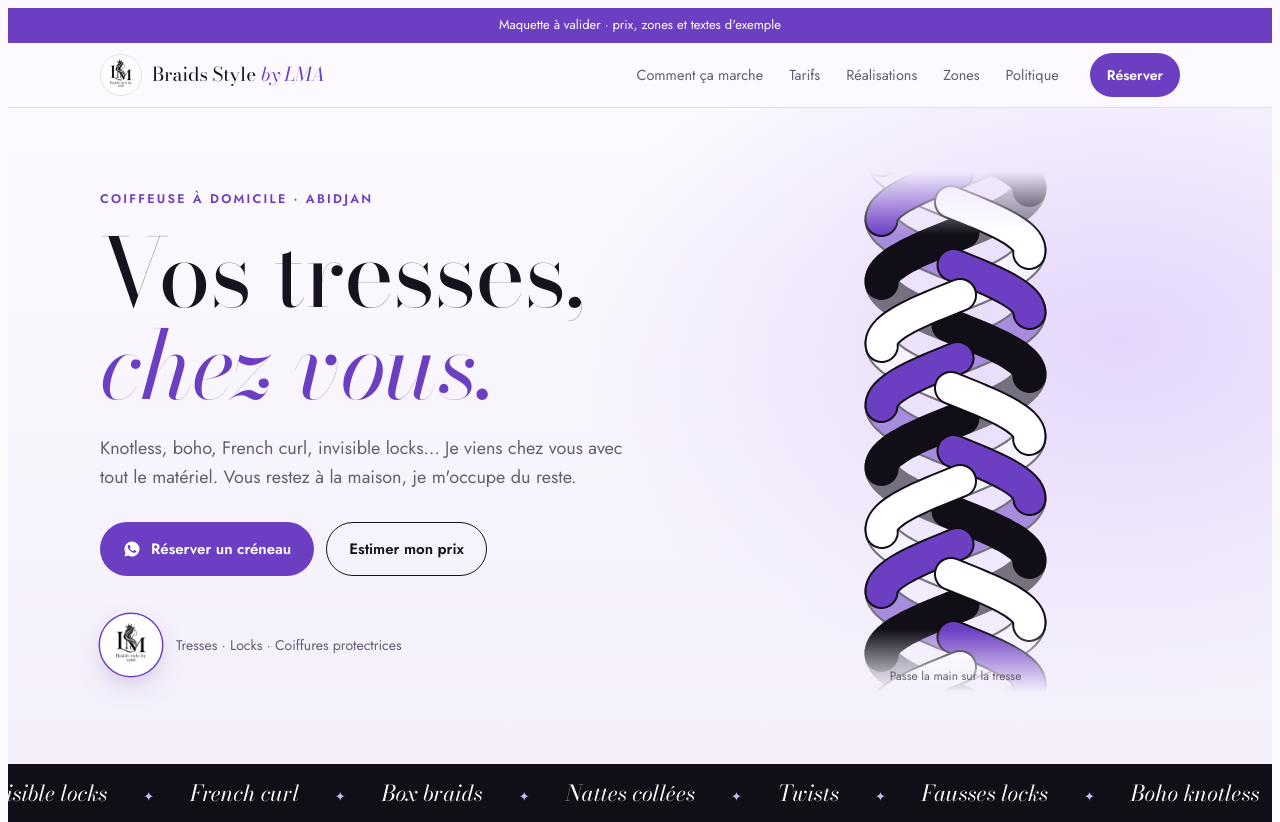
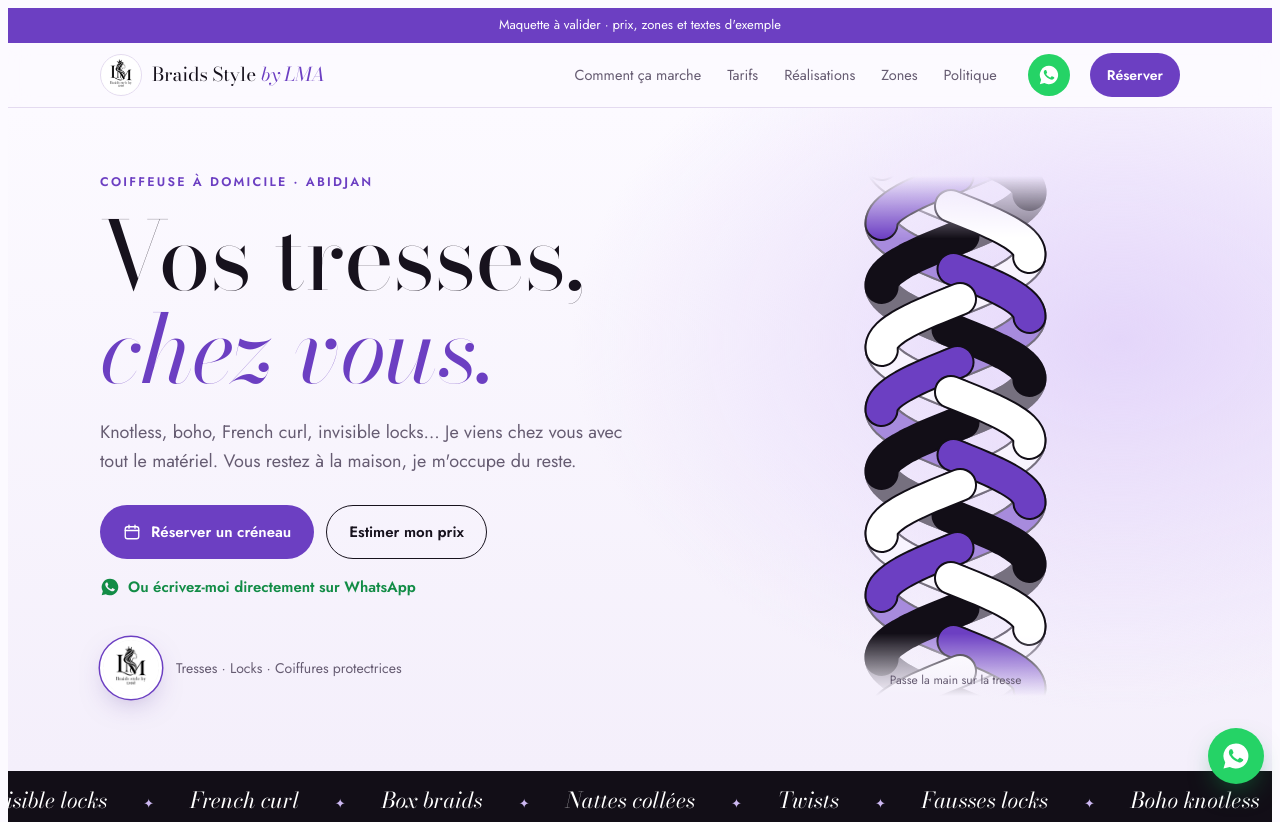
Before and after one commit to isaackoussa/Bsblma, a website: page site-maquette/index.html in a window 1280 px wide. Shown: the top 822 px of the page. Drawn offline with nearby package versions, Linux system fonts and the light colour scheme; animation ran at ten frames a second.

Commit message:
Maquette : liens WhatsApp directs (menu, accueil, contact, bouton flottant)
Co-Authored-By: Claude Opus 5.5 <noreply@anthropic.com>
Claude-Session: https://claude.ai/code/session_01Aema4VaT2EtQYNHjBnDw9H

```diff
--- a/site-maquette/index.html
+++ b/site-maquette/index.html
@@ -53,7 +53,7 @@ body::before{content:"";position:fixed;inset:0 0 auto;height:env(safe-area-inset
 .nav ul a:hover{color:var(--fg)}
 .nav ul a.on{background:var(--lilac-50);color:var(--violet-deep)}
 .nav .btn{padding:10px 16px;font-size:14px}
-@media (max-width:860px){.nav ul{display:none}.nav .btn{margin-left:auto}}
+@media (max-width:860px){.nav ul{display:none}.nav .wa-nav{margin-left:auto}}
 @media (max-width:440px){.brand span{font-size:16px}.brand span i{display:block}}
 
 /* Accueil */
@@ -218,7 +218,18 @@ section{padding-block:88px;scroll-margin-top:70px}
 footer{background:var(--ink);color:var(--on-dark-muted);font-size:14px}
 footer .wrap{display:flex;flex-wrap:wrap;justify-content:space-between;gap:12px;padding-block:24px}
 
-.fab{position:fixed;right:max(16px,env(safe-area-inset-right,0px));bottom:calc(16px + env(safe-area-inset-bottom,0px));z-index:20;box-shadow:0 12px 30px -10px rgba(74,38,144,.6);transition:transform .25s,opacity .25s}
+.fabs{position:fixed;right:max(16px,env(safe-area-inset-right,0px));bottom:calc(16px + env(safe-area-inset-bottom,0px));z-index:20;display:flex;gap:10px;align-items:center}
+.fab{box-shadow:0 12px 30px -10px rgba(74,38,144,.6);transition:transform .25s,opacity .25s}
+.wa-fab{width:56px;height:56px;border-radius:50%;background:#25d366;color:#fff;display:grid;place-items:center;box-shadow:0 12px 28px -10px rgba(18,140,70,.7);transition:transform .2s}
+.wa-fab:hover{transform:scale(1.06)}
+.wa-fab svg{width:30px;height:30px}
+.wa-nav{width:42px;height:42px;border-radius:50%;display:grid;place-items:center;background:#25d366;color:#fff;flex:none}
+.wa-nav svg{width:22px;height:22px}
+.wa-direct{display:inline-flex;align-items:center;gap:8px;margin-top:16px;font-weight:600;color:#128c46;text-decoration:none;font-size:15px}
+.wa-direct svg{width:20px;height:20px}
+.wa-direct:hover{text-decoration:underline}
+.contacts .btns{display:flex;gap:6px}
+.copy.wa{background:#25d366;color:#fff;text-decoration:none}
 .fab.off{transform:translateY(90px);opacity:0;pointer-events:none}
 .toast{position:fixed;left:50%;bottom:calc(84px + env(safe-area-inset-bottom,0px));transform:translateX(-50%);background:var(--ink);color:#fff;padding:10px 18px;border-radius:999px;font-weight:600;font-size:14px;z-index:50;white-space:nowrap}
 @media (prefers-reduced-motion:reduce){html{scroll-behavior:auto}.ticker div{animation:none}.rise,.rise.pre{transition:none;transform:none}.btn:hover,.ph:hover{transform:none}}
@@ -236,6 +247,7 @@ footer .wrap{display:flex;flex-wrap:wrap;justify-content:space-between;gap:12px;
       <li><a href="#zones">Zones</a></li>
       <li><a href="#politique">Politique</a></li>
     </ul>
+    <a class="wa-nav" href="https://wa.me/2250789150934" target="_blank" rel="noopener" aria-label="Discuter sur WhatsApp" title="WhatsApp"><svg viewBox="0 0 24 24" fill="currentColor" aria-hidden="true"><path d="M12 2a10 10 0 0 0-8.6 15.1L2 22l5-1.3A10 10 0 1 0 12 2zm5.2 13.9c-.2.6-1.3 1.2-1.8 1.2-.5.1-1 .1-3.3-.9-2.8-1.2-4.5-4-4.7-4.2-.1-.2-1.1-1.5-1.1-2.9s.7-2 1-2.3c.2-.3.5-.3.7-.3h.5c.2 0 .4 0 .6.5l.8 2c.1.2.1.4 0 .5l-.4.6-.4.4c-.1.2-.3.3-.1.6.2.3.8 1.3 1.7 2.1 1.2 1 2.1 1.3 2.4 1.5.3.1.5.1.6-.1l.9-1.1c.2-.3.4-.2.7-.1l1.9.9c.3.1.5.2.5.3.1.2.1.7-.1 1.3z"/></svg></a>
     <a class="btn btn-violet" href="#reserver">Réserver</a>
   </div>
 </header>
@@ -248,9 +260,10 @@ footer .wrap{display:flex;flex-wrap:wrap;justify-content:space-between;gap:12px;
         <h1>Vos tresses, <em>chez vous.</em></h1>
         <p>Knotless, boho, French curl, invisible locks… Je viens chez vous avec tout le matériel. Vous restez à la maison, je m'occupe du reste.</p>
         <div class="ctas">
-          <a class="btn btn-violet" href="#reserver"><svg viewBox="0 0 24 24" fill="currentColor" aria-hidden="true"><path d="M12 2a10 10 0 0 0-8.6 15.1L2 22l5-1.3A10 10 0 1 0 12 2zm5.2 13.9c-.2.6-1.3 1.2-1.8 1.2-.5.1-1 .1-3.3-.9-2.8-1.2-4.5-4-4.7-4.2-.1-.2-1.1-1.5-1.1-2.9s.7-2 1-2.3c.2-.3.5-.3.7-.3h.5c.2 0 .4 0 .6.5l.8 2c.1.2.1.4 0 .5l-.4.6-.4.4c-.1.2-.3.3-.1.6.2.3.8 1.3 1.7 2.1 1.2 1 2.1 1.3 2.4 1.5.3.1.5.1.6-.1l.9-1.1c.2-.3.4-.2.7-.1l1.9.9c.3.1.5.2.5.3.1.2.1.7-.1 1.3z"/></svg>Réserver un créneau</a>
+          <a class="btn btn-violet" href="#reserver"><svg viewBox="0 0 24 24" fill="none" stroke="currentColor" stroke-width="1.8" stroke-linecap="round" aria-hidden="true"><rect x="3" y="5" width="18" height="16" rx="3"/><path d="M3 10h18M8 3v4M16 3v4"/></svg>Réserver un créneau</a>
           <a class="btn btn-line" href="#tarifs">Estimer mon prix</a>
         </div>
+        <a class="wa-direct" href="https://wa.me/2250789150934" target="_blank" rel="noopener"><svg viewBox="0 0 24 24" fill="currentColor" aria-hidden="true"><path d="M12 2a10 10 0 0 0-8.6 15.1L2 22l5-1.3A10 10 0 1 0 12 2zm5.2 13.9c-.2.6-1.3 1.2-1.8 1.2-.5.1-1 .1-3.3-.9-2.8-1.2-4.5-4-4.7-4.2-.1-.2-1.1-1.5-1.1-2.9s.7-2 1-2.3c.2-.3.5-.3.7-.3h.5c.2 0 .4 0 .6.5l.8 2c.1.2.1.4 0 .5l-.4.6-.4.4c-.1.2-.3.3-.1.6.2.3.8 1.3 1.7 2.1 1.2 1 2.1 1.3 2.4 1.5.3.1.5.1.6-.1l.9-1.1c.2-.3.4-.2.7-.1l1.9.9c.3.1.5.2.5.3.1.2.1.7-.1 1.3z"/></svg>Ou écrivez-moi directement sur WhatsApp</a>
         <div class="hero-logo"><img src="logo-lma.png" alt="Logo Braids Style by LMA"><span>Tresses · Locks · Coiffures protectrices</span></div>
       </div>
       <div class="braid-box" id="braidBox" aria-hidden="true"><canvas id="braid"></canvas><span class="braid-hint">Passe la main sur la tresse</span></div>
@@ -358,7 +371,7 @@ footer .wrap{display:flex;flex-wrap:wrap;justify-content:space-between;gap:12px;
         <h2>Prête pour <em>votre prochaine coiffure ?</em></h2>
         <p>Remplissez la demande : le message WhatsApp se prépare tout seul, avec le prix estimé et l'acompte de 50 % à verser pour confirmer.</p>
         <div class="contacts">
-          <div class="row"><div><div class="label">WhatsApp</div><span class="val" id="wa">+225 07 89 15 09 34</span></div><button class="copy" type="button" data-copy="wa">Copier</button></div>
+          <div class="row"><div><div class="label">WhatsApp</div><span class="val" id="wa">+225 07 89 15 09 34</span></div><div class="btns"><a class="copy wa" href="https://wa.me/2250789150934" target="_blank" rel="noopener">Ouvrir WhatsApp</a><button class="copy" type="button" data-copy="wa">Copier</button></div></div>
           <div class="row"><div><div class="label">TikTok</div><span class="val" id="tt">@braids.style.by.lma</span></div><button class="copy" type="button" data-copy="tt">Copier</button></div>
         </div>
       </div>
@@ -389,7 +402,7 @@ footer .wrap{display:flex;flex-wrap:wrap;justify-content:space-between;gap:12px;
 
 <footer><div class="wrap"><span>© Braids Style by LMA · Coiffure à domicile, Abidjan</span><span>Tresses · Locks · Coiffures protectrices</span></div></footer>
 
-<a class="btn btn-violet fab off" id="fab" href="#reserver">Réserver</a>
+<div class="fabs"><a class="btn btn-violet fab off" id="fab" href="#reserver">Réserver</a><a class="wa-fab" href="https://wa.me/2250789150934" target="_blank" rel="noopener" aria-label="Discuter sur WhatsApp"><svg viewBox="0 0 24 24" fill="currentColor" aria-hidden="true"><path d="M12 2a10 10 0 0 0-8.6 15.1L2 22l5-1.3A10 10 0 1 0 12 2zm5.2 13.9c-.2.6-1.3 1.2-1.8 1.2-.5.1-1 .1-3.3-.9-2.8-1.2-4.5-4-4.7-4.2-.1-.2-1.1-1.5-1.1-2.9s.7-2 1-2.3c.2-.3.5-.3.7-.3h.5c.2 0 .4 0 .6.5l.8 2c.1.2.1.4 0 .5l-.4.6-.4.4c-.1.2-.3.3-.1.6.2.3.8 1.3 1.7 2.1 1.2 1 2.1 1.3 2.4 1.5.3.1.5.1.6-.1l.9-1.1c.2-.3.4-.2.7-.1l1.9.9c.3.1.5.2.5.3.1.2.1.7-.1 1.3z"/></svg></a></div>
 
 <div class="lb" id="lb" hidden>
   <div class="lb-card" role="dialog" aria-modal="true" aria-labelledby="lbTitle">
```
